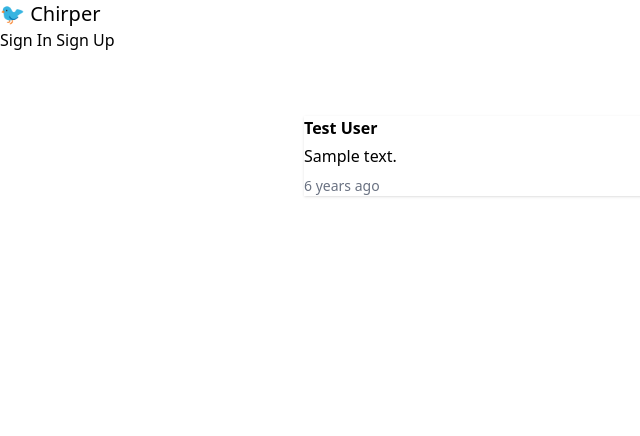
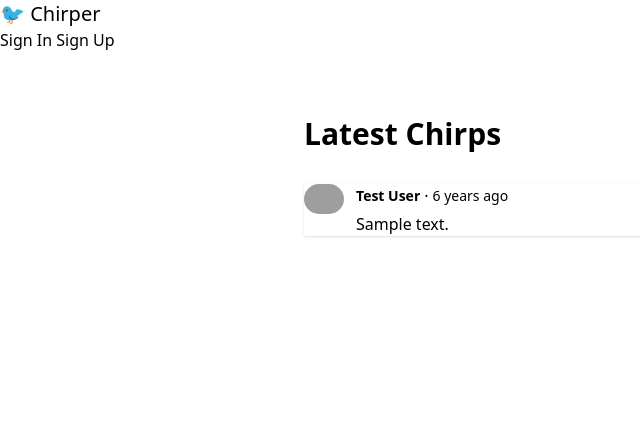
Before and after one commit to naoki-takami0120/learning, a Laravel app: page / in a window 1280 px wide. Shown: the top 436 px of the page, without its empty margins (0-640 px from the left). Run offline with Laravel 12, Linux system fonts and the light colour scheme; data comes from the database, SQL or seed files in the repository; tables that the repository leaves empty hold one stand-in row (values such as "Sample post"); style sheets or scripts are compiled from the project's sources; some libraries are stand-ins or nearby versions; some web fonts are replaced; grey boxes are pictures that could not be loaded.

Commit message:
feat(chirper): show chirps feed with seeded data (lesson 8)

```diff
--- /dev/null
+++ b/laravel/chirper/resources/views/components/chirp.blade.php
@@ -0,0 +1,37 @@
+@props(['chirp'])
+
+<div class="card bg-base-100 shadow">
+    <div class="card-body">
+        <div class="flex space-x-3">
+            @if($chirp->user)
+                <div class="avatar">
+                    <div class="size-10 rounded-full">
+                        <img src="https://avatars.laravel.cloud/{{ urlencode($chirp->user->email) }}"
+                             alt="{{ $chirp->user->name }}'s avatar"
+                             class="rounded-full" />
+                    </div>
+                </div>
+            @else
+                <div class="avatar placeholder">
+                    <div class="size-10 rounded-full">
+                        <img src="https://avatars.laravel.cloud/f61123d5-0b27-434c-a4ae-c653c7fc9ed6?vibe=stealth"
+                        alt="Anonymous User"
+                        class="rounded-full" />
+                    </div>
+                </div>
+            @endif
+
+            <div class="min-w-0">
+                <div class="flex items-center gap-1">
+                    <span class="text-sm font-semibold">{{ $chirp->user ? $chirp->user->name : 'Anonymous' }}</span>
+                    <span class="text-base-content/60">·</span>
+                    <span class="text-sm text-base-content/60">{{ $chirp->created_at->diffForHumans() }}</span>
+                </div>
+
+                <p class="mt-1">
+                    {{ $chirp->message }}
+                </p>
+            </div>
+        </div>
+    </div>
+</div>
--- a/laravel/chirper/resources/views/home.blade.php
+++ b/laravel/chirper/resources/views/home.blade.php
@@ -1,22 +1,26 @@
 <x-layout>
     <x-slot:title>
-        Welcome
+        Home Feed
     </x-slot:title>
+
     <div class="max-w-2xl mx-auto">
-        @forelse ($chirps as $chirp)
-            <div class="card bg-base-100 shadow mt-8">
-                <div class="card-body">
-                    <div>
-                        <div class="font-semibold">{{ $chirp->user? $chirp->user->name : 'Anonymous' }}</div>
-                        <div class="mt-1">{{ $chirp->message }}</div>
-                        <div class="text-sm text-gray-500 mt-2">
-                            {{ $chirp->created_at->diffForHumans() }}
+        <h1 class="text-3xl font-bold mt-8">Latest Chirps</h1>
+
+        <div class="space-y-4 mt-8">
+            @forelse ($chirps as $chirp)
+                <x-chirp :chirp="$chirp" />
+            @empty
+                <div class="hero py-12">
+                    <div class="hero-content text-center">
+                        <div>
+                            <svg class="mx-auto h-12 w-12 opacity-30" fill="none" stroke="currentColor" viewBox="0 0 24 24">
+                                <path stroke-linecap="round" stroke-linejoin="round" stroke-width="2" d="M8 12h.01M12 12h.01M16 12h.01M21 12c0 4.418-4.03 8-9 8a9.863 9.863 0 01-4.255-.949L3 20l1.395-3.72C3.512 15.042 3 13.574 3 12c0-4.418 4.03-8 9-8s9 3.582 9 8z"></path>
+                            </svg>
+                            <p class="mt-4 text-base-content/60">No chirps yet. Be the first to chirp!</p>
                         </div>
                     </div>
                 </div>
-            </div>
-        @empty
-            <p class="text-gray-500">No chirps yet. Be the first to chirp!</p>
-        @endforelse
+            @endforelse
+        </div>
     </div>
 </x-layout>
```
Also changed, not shown: laravel/chirper/database/seeders/ChirpSeeder.php (added, +52 -0 lines), laravel/chirper/README.md.
